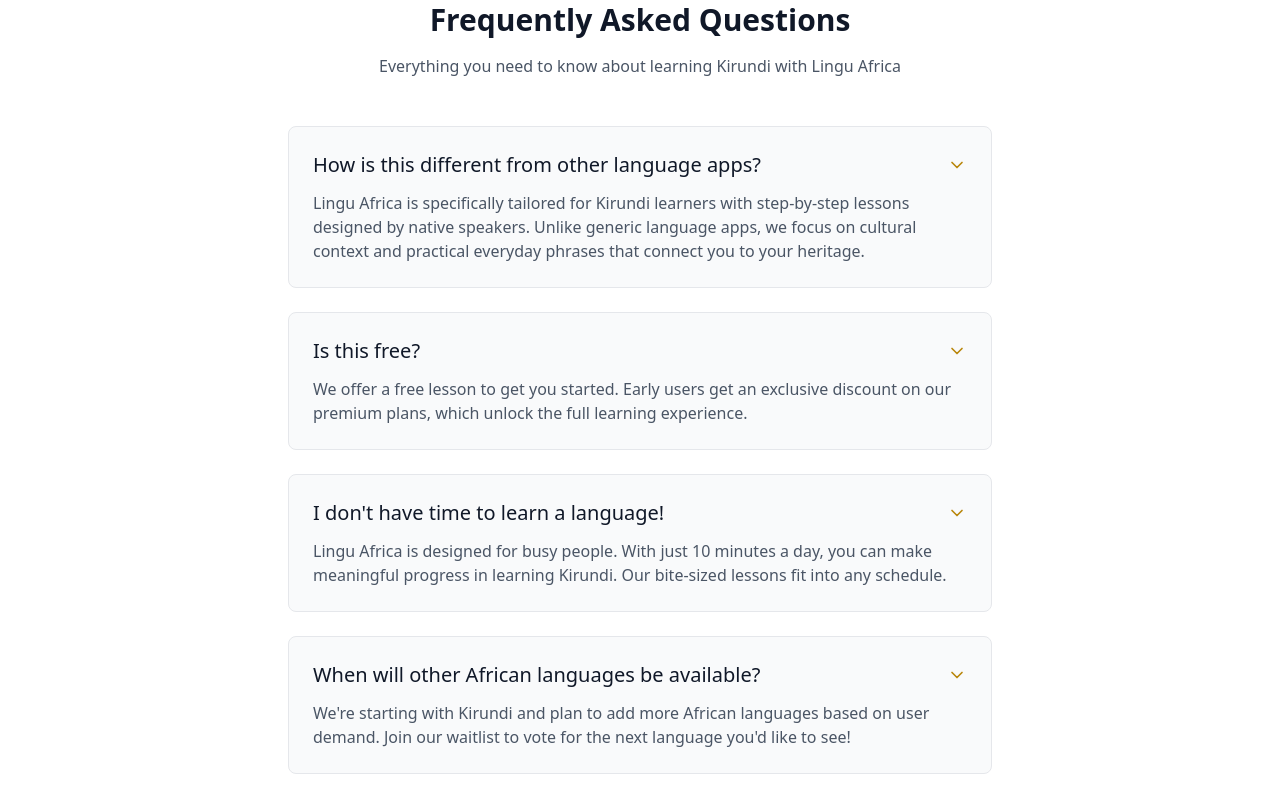
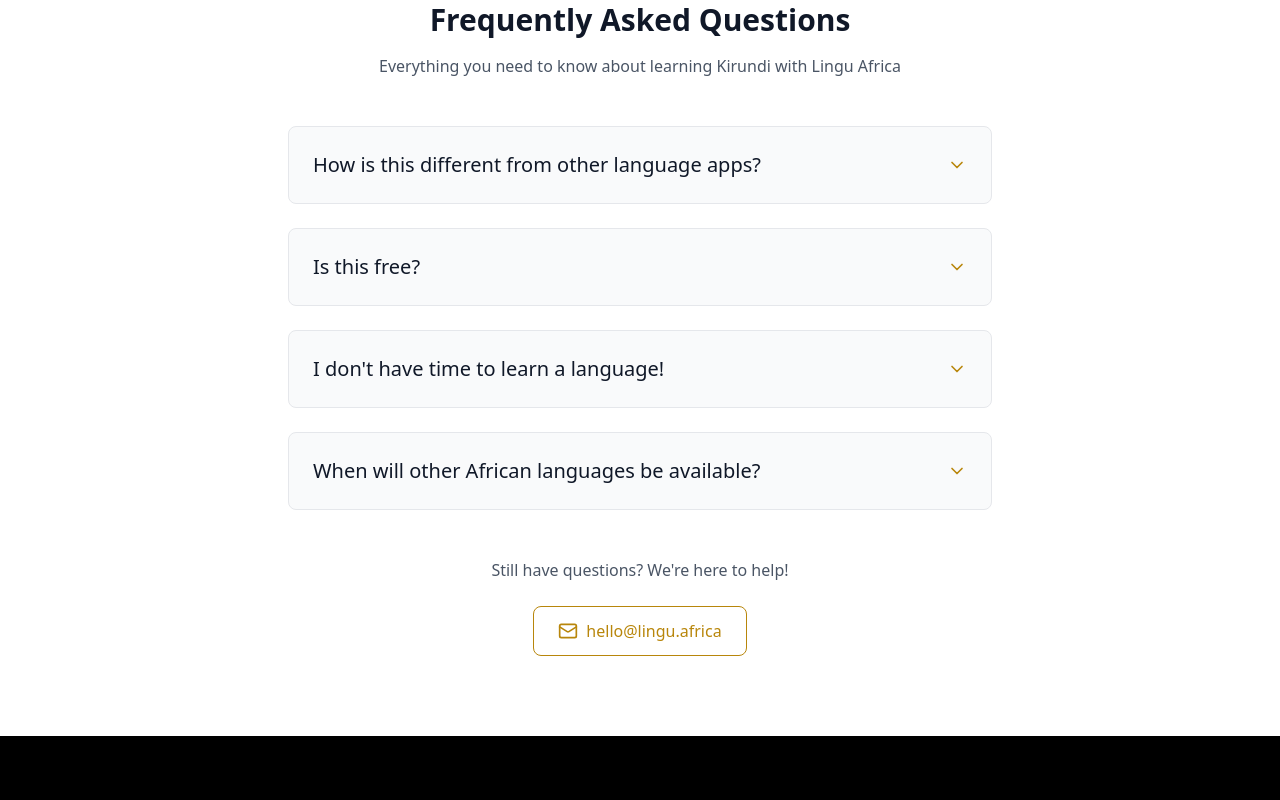
Before and after one commit to lionel-k/lionel-k.github.io, a React (Vite) app in the folder app/: page / in a window 1280 px wide. Shown: the part 2440-3240 px from the top of the page. Built offline with nearby package versions, Linux system fonts and the light colour scheme.

Commit message:
Add toggle functionality for FAQ items in Home page

```diff
--- a/app/src/pages/Home.tsx
+++ b/app/src/pages/Home.tsx
@@ -17,6 +17,16 @@ const Home = () => {
   const [email, setEmail] = useState("");
   const [spotsLeft, setSpotsLeft] = useState(12);
   const [showCountdown, setShowCountdown] = useState(true);
+  const [openFaqIndex, setOpenFaqIndex] = useState<number | null>(null);
+
+  // Define color variables for consistent use
+  const goldBright = "#DAA520"; // Original gold for dark backgrounds
+  const goldMuted = "#B8860B"; // Darker gold for white backgrounds
+  const goldLight = "#F0E68C"; // Lighter gold for specific accents
+
+  const toggleFaq = (index: number) => {
+    setOpenFaqIndex(openFaqIndex === index ? null : index);
+  };
 
   const benefits = [
     "Young adults in the diaspora who want to reconnect",
@@ -391,13 +401,33 @@ const Home = () => {
             {faqs.map((faq, index) => (
               <div
                 key={index}
-                className="bg-gray-50 rounded-lg p-6 border border-gray-200"
+                className="bg-gray-50 rounded-lg border border-gray-200 hover:border-[#B8860B]/50 transition-colors"
               >
-                <h3 className="text-xl font-medium text-gray-900 mb-3 flex items-center">
-                  {faq.question}
-                  <ChevronDown className="w-5 h-5 text-[#B8860B] ml-auto" />
-                </h3>
-                <p className="text-gray-600">{faq.answer}</p>
+                <button
+                  className="w-full p-6 text-left focus:outline-none cursor-pointer hover:bg-gray-100/50 transition-colors"
+                  onClick={() => toggleFaq(index)}
+                  aria-expanded={openFaqIndex === index}
+                  type="button"
+                >
+                  <div className="flex items-center justify-between">
+                    <h3 className="text-xl font-medium text-gray-900">
+                      {faq.question}
+                    </h3>
+                    <ChevronDown
+                      className={`w-5 h-5 text-[#B8860B] transition-transform duration-200 ${
+                        openFaqIndex === index ? "transform rotate-180" : ""
+                      }`}
+                    />
+                  </div>
+                </button>
+
+                {openFaqIndex === index && (
+                  <div className="px-6 pb-6 pt-2">
+                    <div className="border-t border-gray-200 pt-4">
+                      <p className="text-gray-600">{faq.answer}</p>
+                    </div>
+                  </div>
+                )}
               </div>
             ))}
           </div>
```
